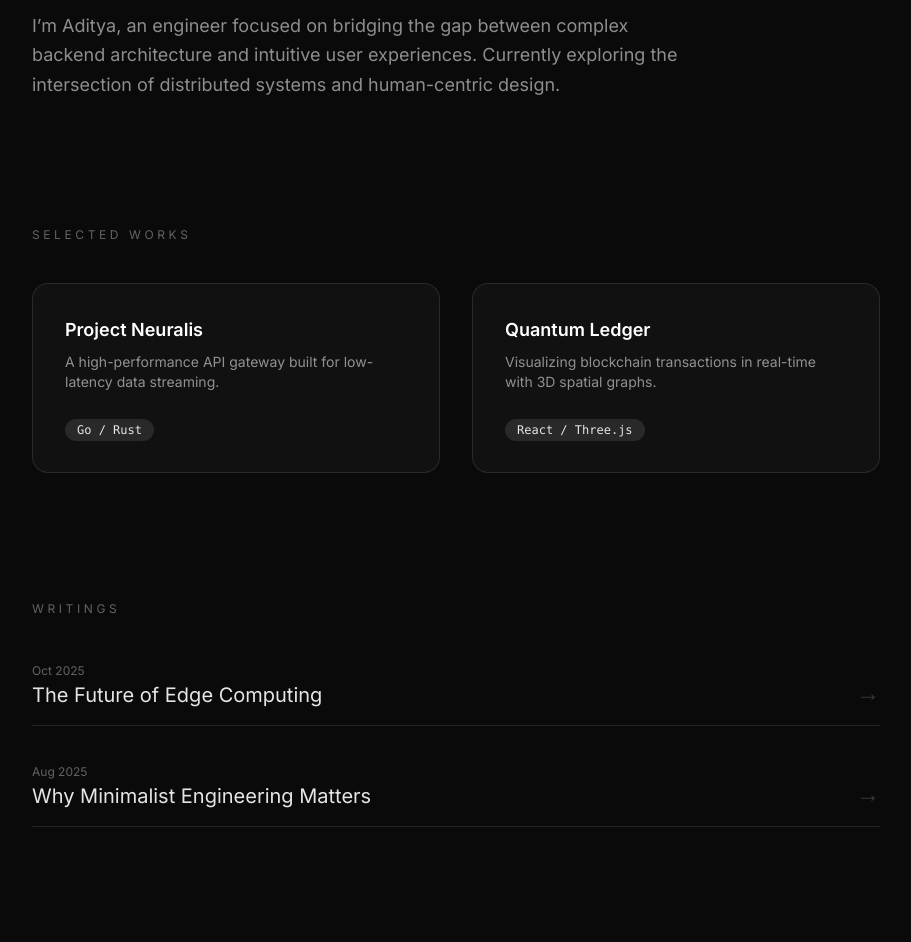
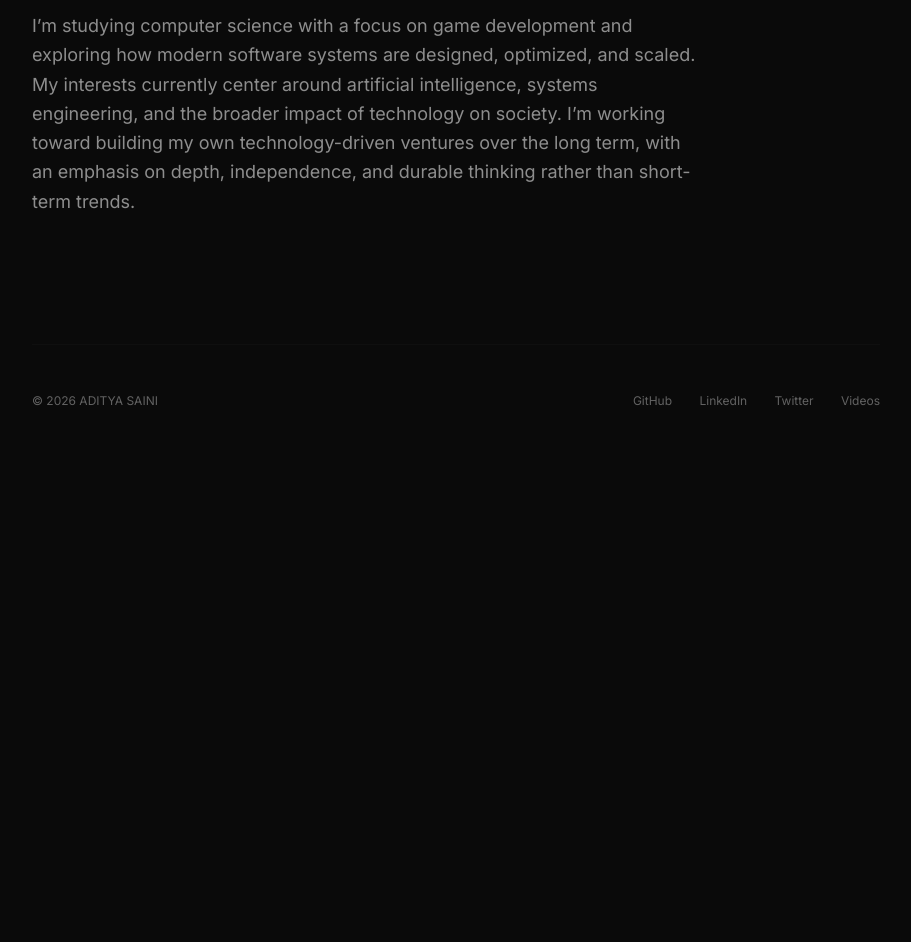
Before and after one commit to adityasaini-tech/adityasaini-tech.github.io, a plain HTML site: page index.html in a window 1280 px wide. Shown: the part 325-1267 px from the top of the page, without its empty margins (184-1095 px from the left). After the commit the page ends 800 px from the top, so only its background shows below. Drawn offline with nearby package versions, Linux system fonts and the light colour scheme.

Commit message:
Update index.html

```diff
--- a/index.html
+++ b/index.html
@@ -3,7 +3,7 @@
 <head>
     <meta charset="UTF-8">
     <meta name="viewport" content="width=device-width, initial-scale=1.0">
-    <title>Aditya Saini | Engineer</title>
+    <title>Aditya Saini | Technologist</title>
     <script src="https://cdn.tailwindcss.com"></script>
     <link href="https://fonts.googleapis.com/css2?family=Inter:wght@300;400;600&display=swap" rel="stylesheet">
     <style>
@@ -17,64 +17,33 @@
     <header class="flex justify-between items-center mb-24">
         <h1 class="text-xl font-bold tracking-tighter uppercase">Aditya Saini</h1>
         <nav class="space-x-6 text-sm font-medium opacity-70">
-            <a href="#about" class="hover:opacity-100 transition">About</a>
-            <a href="#projects" class="hover:opacity-100 transition">Projects</a>
-            <a href="#essays" class="hover:opacity-100 transition">Essays</a>
-        </nav>
+    <a href="projects.html" class="hover:opacity-100 transition">Projects</a>
+    <a href="essays.html" class="hover:opacity-100 transition">Essays</a>
+</nav>
+
     </header>
 
     <section id="about" class="mb-32">
-        <p class="text-sm uppercase tracking-widest text-blue-500 mb-4 font-semibold">Systems Engineer</p>
+        <p class="text-sm uppercase tracking-widest text-blue-500 mb-4 font-semibold">Technologist
+</p>
         <h2 class="text-4xl md:text-5xl font-light leading-tight mb-8">
-            Building digital infrastructure with <span class="text-white font-medium">precision</span> and <span class="text-white font-medium">purpose.</span>
-        </h2>
+Thinking long-term about <span class="text-white font-medium">technology</span>, <span class="text-white font-medium">systems</span>, and <span class="text-white font-medium">society.</span>        </h2>
         <p class="text-lg opacity-60 leading-relaxed max-w-2xl">
-            I’m Aditya, an engineer focused on bridging the gap between complex backend architecture and intuitive user experiences. Currently exploring the intersection of distributed systems and human-centric design.
-        </p>
+I’m studying computer science with a focus on game development and exploring how modern software systems are designed, optimized, and scaled. My interests currently center around artificial intelligence, systems engineering, and the broader impact of technology on society.
+
+I’m working toward building my own technology-driven ventures over the long term, with an emphasis on depth, independence, and durable thinking rather than short-term trends.        </p>
     </section>
 
-    <section id="projects" class="mb-32">
-        <h3 class="text-xs uppercase tracking-[0.3em] opacity-40 mb-10">Selected Works</h3>
-        <div class="grid grid-cols-1 md:grid-cols-2 gap-8">
-            <div class="glass p-8 rounded-2xl hover-glow">
-                <h4 class="text-lg font-semibold mb-2 text-white">Project Neuralis</h4>
-                <p class="text-sm opacity-60 mb-6">A high-performance API gateway built for low-latency data streaming.</p>
-                <span class="text-xs font-mono py-1 px-3 bg-white/10 rounded-full">Go / Rust</span>
-            </div>
-            <div class="glass p-8 rounded-2xl hover-glow">
-                <h4 class="text-lg font-semibold mb-2 text-white">Quantum Ledger</h4>
-                <p class="text-sm opacity-60 mb-6">Visualizing blockchain transactions in real-time with 3D spatial graphs.</p>
-                <span class="text-xs font-mono py-1 px-3 bg-white/10 rounded-full">React / Three.js</span>
-            </div>
-        </div>
-    </section>
 
-    <section id="essays" class="mb-32">
-        <h3 class="text-xs uppercase tracking-[0.3em] opacity-40 mb-10">Writings</h3>
-        <div class="space-y-8">
-            <a href="#" class="group block flex justify-between items-end border-b border-white/10 pb-4 hover:border-blue-500 transition">
-                <div>
-                    <span class="text-xs opacity-40">Oct 2025</span>
-                    <h4 class="text-xl group-hover:text-blue-400 transition">The Future of Edge Computing</h4>
-                </div>
-                <span class="text-2xl opacity-20 group-hover:opacity-100 transition">→</span>
-            </a>
-            <a href="#" class="group block flex justify-between items-end border-b border-white/10 pb-4 hover:border-blue-500 transition">
-                <div>
-                    <span class="text-xs opacity-40">Aug 2025</span>
-                    <h4 class="text-xl group-hover:text-blue-400 transition">Why Minimalist Engineering Matters</h4>
-                </div>
-                <span class="text-2xl opacity-20 group-hover:opacity-100 transition">→</span>
-            </a>
-        </div>
-    </section>
+
 
     <footer class="pt-12 border-t border-white/5 flex flex-col md:flex-row justify-between text-xs opacity-40">
         <p>© 2026 ADITYA SAINI</p>
         <div class="space-x-6 mt-4 md:mt-0">
-            <a href="#">GitHub</a>
-            <a href="#">LinkedIn</a>
-            <a href="#">Twitter</a>
+            <a href="https://github.com/adityasaini-tech">GitHub</a>
+            <a href="https://www.linkedin.com/in/aditya-saini-b85774383/">LinkedIn</a>
+            <a href="https://x.com/aadiwishes">Twitter</a>
+            <a href="https://www.youtube.com/@adityasaini-tech">Videos</a>
         </div>
     </footer>
 
```
